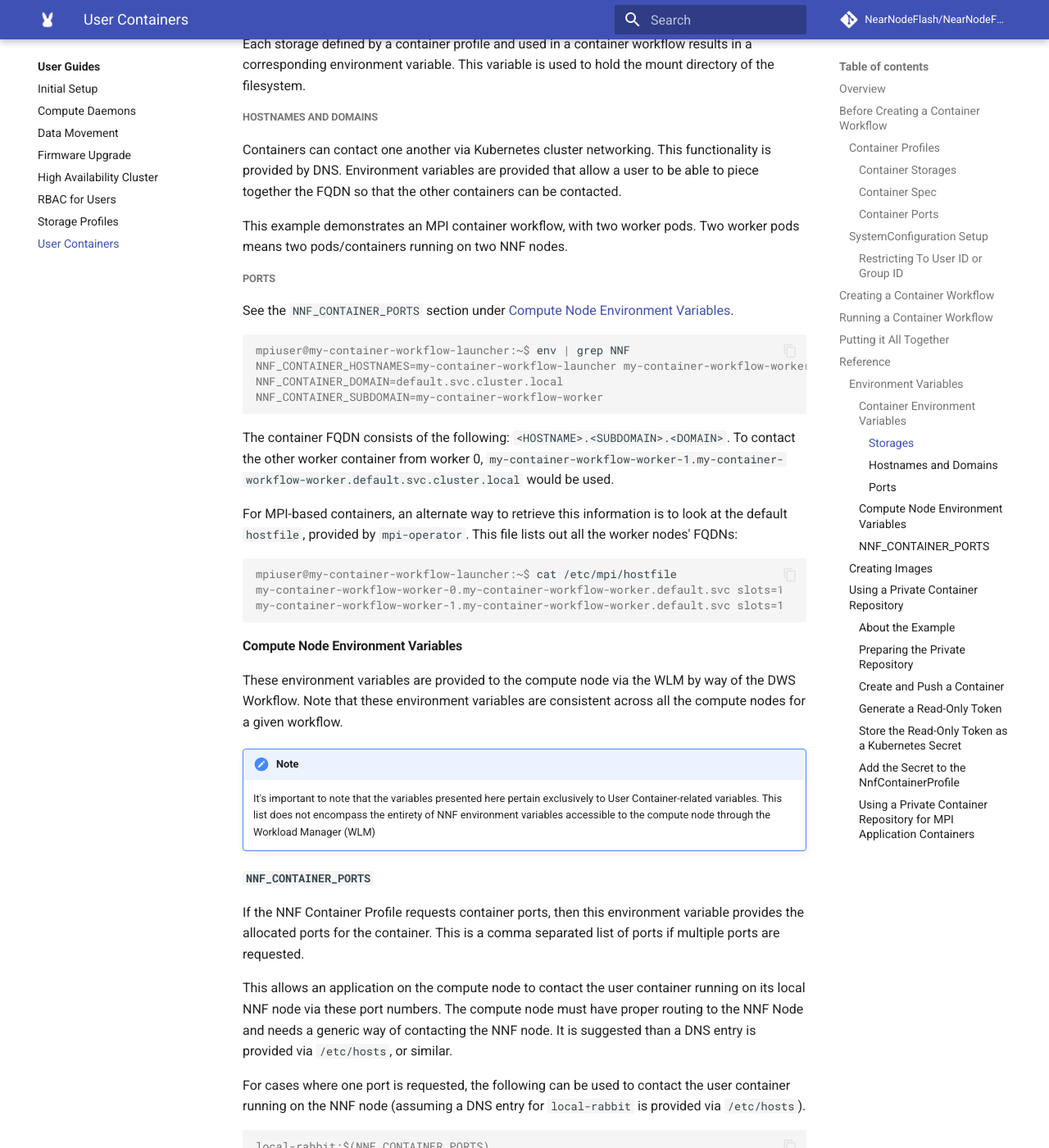
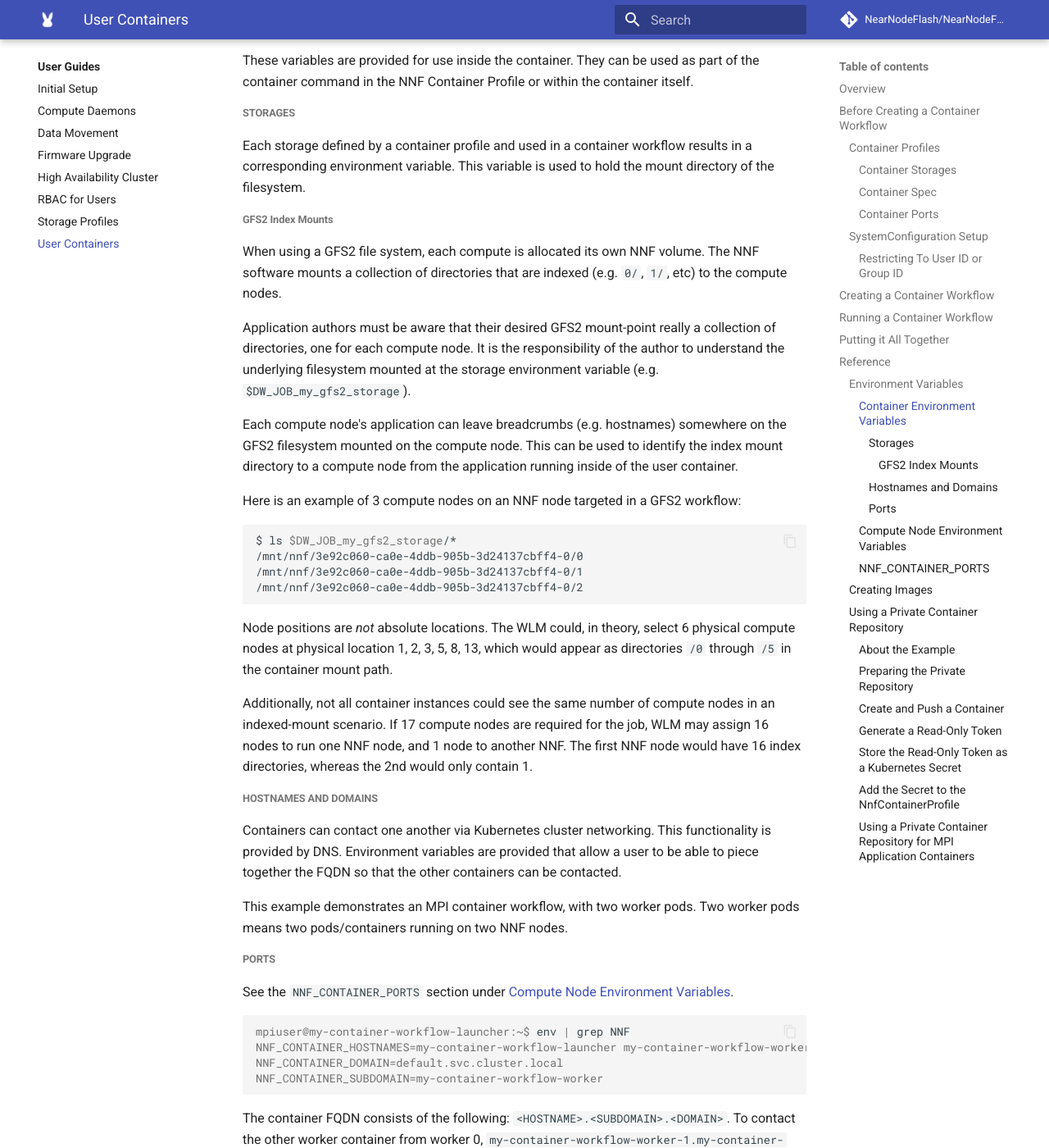
Before and after one commit to NearNodeFlash/NearNodeFlash.github.io, an MkDocs documentation site: the page built from docs/guides/user-containers/readme.md, in a window 1280 px wide and 1400 px high, scrolled down 6771 px. Shown: the whole window at 82% size. Built offline with MkDocs 1.6.1 and Material for MkDocs 9.7.7, drawn with Linux system fonts in a browser that asks for light colours; comment, search, counter and statistics services are not loaded; the version menu is left out; some of the changed text lies outside the part shown.

Commit message:
Addressed review comments

````diff
--- a/docs/guides/user-containers/readme.md
+++ b/docs/guides/user-containers/readme.md
@@ -20,7 +20,8 @@
 receives its corresponding worker container. The focus of this documentation will be on MPI
 applications.
 
-To see a full working example before diving into these docs, see [this](#putting-it-all-together).
+To see a full working example before diving into these docs, see [Putting It All
+Together](#putting-it-all-together).
 
 ## Before Creating a Container Workflow
 
@@ -82,11 +83,11 @@
 provided to the container via environment variables.
 
 This storage name is used in container workflow directives to reference the NNF storage name that
-defines the filesystem. More on that in [Creating a Container
+defines the filesystem. Find more info on that in [Creating a Container
 Workflow](#creating-a-container-workflow).
 
-Storages may deemed be `optional` in a profile. If a storage is not option, the storage name
-must be set the name of an NNF filesystem name in the container workflow.
+Storages may be deemed as `optional` in a profile. If a storage is not optional, the storage name
+must be set to the name of an NNF filesystem name in the container workflow.
 
 For global lustre, there is an additional field for `pvcMode`, which must match the mode that is
 configured in the `LustreFilesystem` resource that represents the global lustre filesystem. This
@@ -117,11 +118,10 @@
 [`PodSpec`](https://kubernetes.io/docs/reference/kubernetes-api/workload-resources/pod-v1/#PodSpec)
 that outlines the desired configuration for the pod.
 
-For MPI containers, `mpiSpec` is used. This custom resource, available through
-[`MPIJobSpec`]
-from `mpi-operator`, serves as a facilitator for executing MPI applications across worker
-containers. This resource can be likened to a wrapper around a `PodSpec`, but users
-need to define a `PodSpec` for both Launcher and Worker containers.
+For MPI containers, `mpiSpec` is used. This custom resource, available through `MPIJobSpec` from
+`mpi-operator`, serves as a facilitator for executing MPI applications across worker containers.
+This resource can be likened to a wrapper around a `PodSpec`, but users need to define a `PodSpec`
+for both Launcher and Worker containers.
 
 See the [`MPIJobSpec`
 definition](https://github.com/kubeflow/mpi-operator/blob/v0.4.0/pkg/apis/kubeflow/v2beta1/types.go#L137)
@@ -130,7 +130,7 @@
 It's important to bear in mind that the NNF Software is designed to override specific values within
 the `MPIJobSpec` for ensuring the desired behavior in line with NNF software requirements. To
 prevent complications, it's advisable not to delve too deeply into the specification. A few
-illustrative examples of fields that have been preconfigured include:
+illustrative examples of fields that are overridden by the NNF Software include:
 
 - Replicas
 - RunPolicy.BackoffLimit
@@ -256,7 +256,11 @@
 See [here](#container-environment-variables).
 
 Multiple storages can be defined in the container directives. Only one container directive is
-allowed per worfklow.
+allowed per workflow.
+
+!!! note
+    GFS2 filesystems have special considerations since the mount directory contains directories for
+    every compute node. See [GFS2 Index Mounts](#gfs2-index-mounts) for more info.
 
 ## Running a Container Workflow
 
@@ -295,6 +299,36 @@
 corresponding environment variable. This variable is used to hold the mount directory of the
 filesystem.
 
+###### GFS2 Index Mounts
+
+When using a GFS2 file system, each compute is allocated its own NNF volume. The NNF software mounts
+a collection of directories that are indexed (e.g. `0/`, `1/`, etc) to the compute nodes.
+
+Application authors must be aware that their desired GFS2 mount-point really a collection of
+directories, one for each compute node. It is the responsibility of the author to understand the
+underlying filesystem mounted at the storage environment variable (e.g. `$DW_JOB_my_gfs2_storage`).
+
+Each compute node's application can leave breadcrumbs (e.g. hostnames) somewhere on the GFS2
+filesystem mounted on the compute node. This can be used to identify the index mount directory to a
+compute node from the application running inside of the user container.
+
+Here is an example of 3 compute nodes on an NNF node targeted in a GFS2 workflow:
+
+```shell
+$ ls $DW_JOB_my_gfs2_storage/*
+/mnt/nnf/3e92c060-ca0e-4ddb-905b-3d24137cbff4-0/0
+/mnt/nnf/3e92c060-ca0e-4ddb-905b-3d24137cbff4-0/1
+/mnt/nnf/3e92c060-ca0e-4ddb-905b-3d24137cbff4-0/2
+```
+
+Node positions are _not_ absolute locations. The WLM could, in theory, select 6 physical compute
+nodes at physical location 1, 2, 3, 5, 8, 13, which would appear as directories `/0` through `/5` in
+the container mount path.
+
+Additionally, not all container instances could see the same number of compute nodes in an
+indexed-mount scenario. If 17 compute nodes are required for the job, WLM may assign 16 nodes to run
+one NNF node, and 1 node to another NNF. The first NNF node would have 16 index directories, whereas
+the 2nd would only contain 1.
 ##### Hostnames and Domains
 
 Containers can contact one another via Kubernetes cluster networking. This functionality is provided
````
Also changed, not shown: other parts of docs/guides/user-containers/readme.md (+4 -4 lines).
